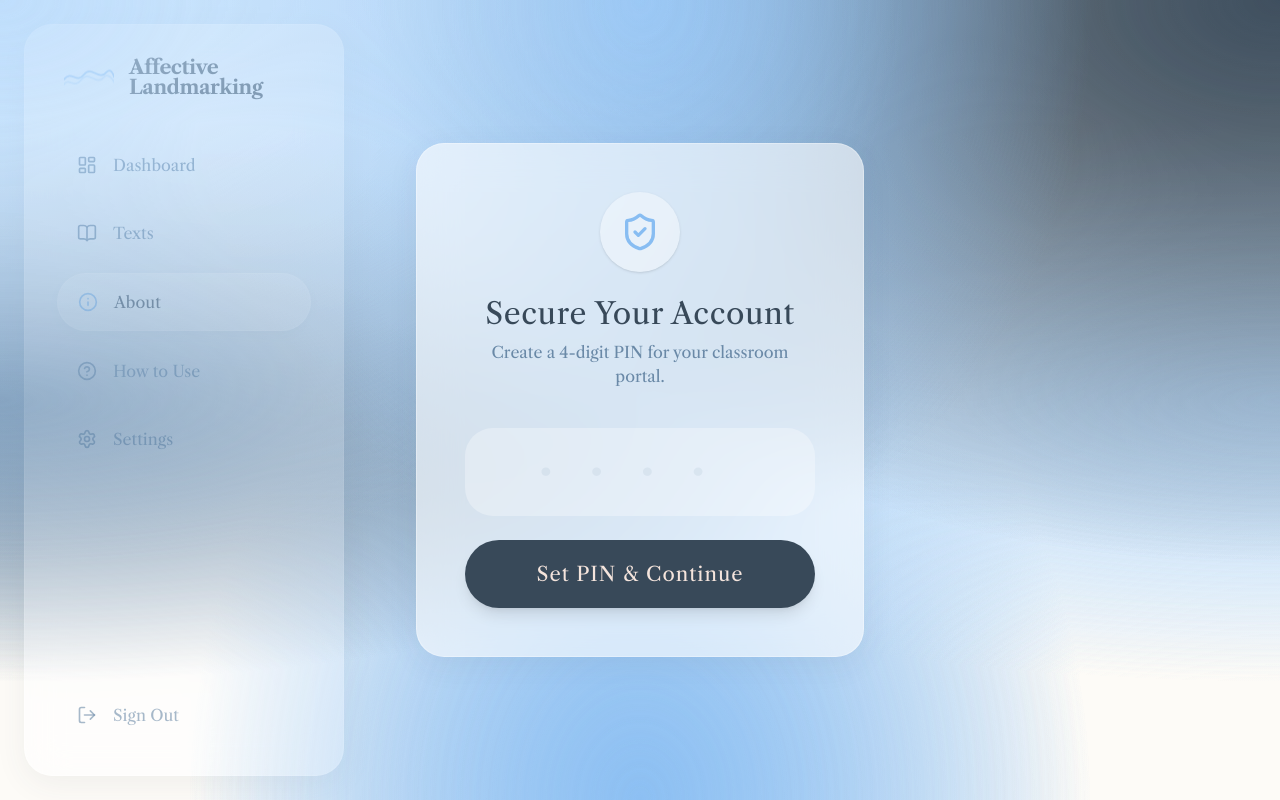
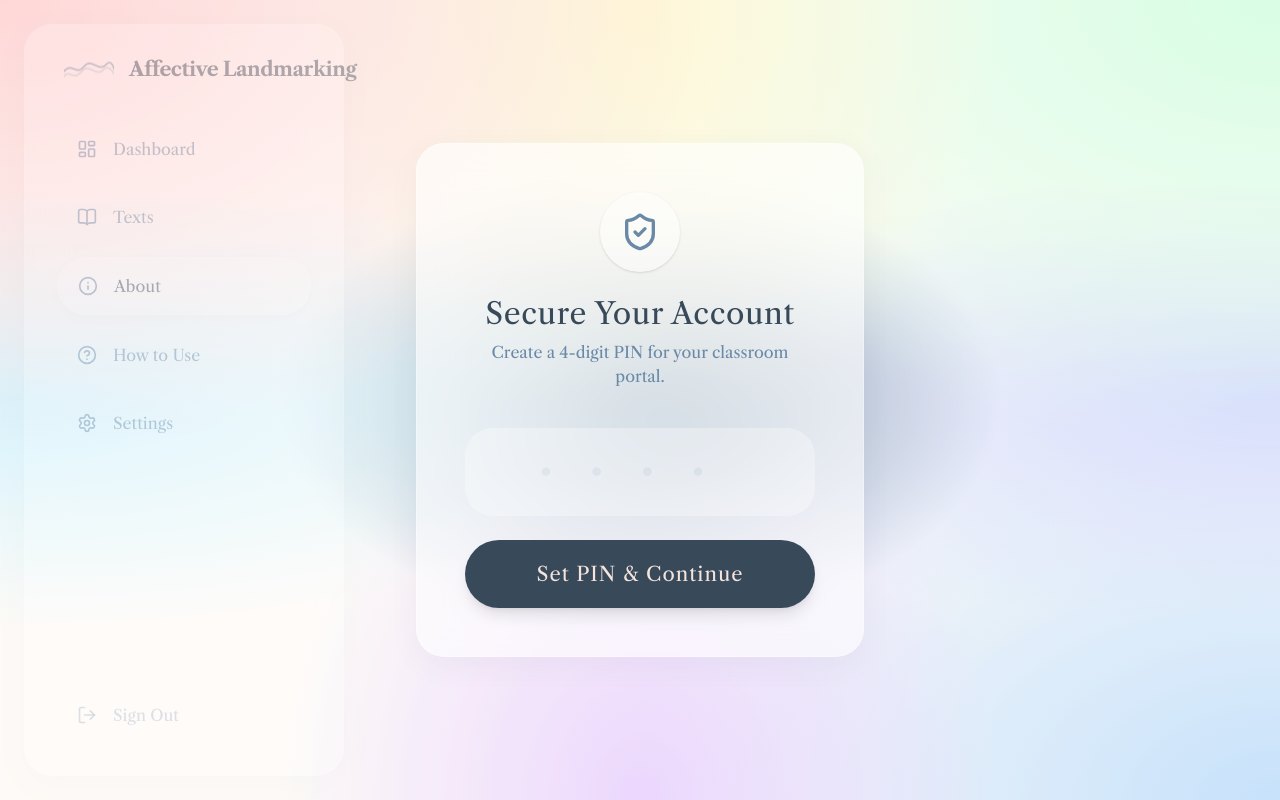
Before and after one commit to mehagupta8/affective-landmarking-app, a Next.js app: page /teacher/about in a window 1280 px wide. Built offline with nearby package versions, Linux system fonts and the light colour scheme; no server answers.

Commit message:
UI Polish: Rainbow atmospheric background, replaced orange with #6A89A7, and ensured full menu title visibility

```diff
--- a/src/app/globals.css
+++ b/src/app/globals.css
@@ -3,13 +3,13 @@
 @theme inline {
   --color-charcoal: #384959;
   --color-warm-grey: #6A89A7;
-  --color-terracotta: #88BDF2;
+  --color-accent-blue: #88BDF2;
   --color-sky-blue: #BDDDFC;
 
-  /* Rasa Colors - Kept as is per previous requirement for bold primary colors,
-     but maybe the user wants these changed too?
-     The prompt only mentioned the UI color palette.
-     I'll stick to the UI palette first. */
+  /* Primary Theme Color (Replaces Orange) */
+  --color-terracotta: #6A89A7;
+
+  /* Rasa Colors - Kept as is per previous requirement for bold primary colors */
   --color-rasa-fear: #191910;
   --color-rasa-joy: #FFC0CB;
   --color-rasa-anger: #E14747;
@@ -26,12 +26,15 @@
 }
 
 :root {
-  --background-gradient: radial-gradient(at 0% 0%, #BDDDFC 0, transparent 50%),
-                         radial-gradient(at 50% 0%, #88BDF2 0, transparent 50%),
-                         radial-gradient(at 100% 0%, #384959 0, transparent 50%),
-                         radial-gradient(at 0% 50%, #6A89A7 0, transparent 50%),
-                         radial-gradient(at 100% 50%, #BDDDFC 0, transparent 50%),
-                         radial-gradient(at 50% 100%, #88BDF2 0, transparent 50%);
+  /* Rainbow Atmospheric Ombre */
+  --background-gradient: radial-gradient(at 0% 0%, #FFD1D1 0, transparent 40%),    /* Soft Red */
+                         radial-gradient(at 50% 0%, #FFF8D1 0, transparent 40%),   /* Soft Yellow */
+                         radial-gradient(at 100% 0%, #D1FFE1 0, transparent 40%),  /* Soft Green */
+                         radial-gradient(at 0% 50%, #D1F3FF 0, transparent 40%),   /* Soft Blue */
+                         radial-gradient(at 50% 50%, #6A89A7 0, transparent 40%),  /* User Request (#6A89A7) */
+                         radial-gradient(at 100% 50%, #D1D8FF 0, transparent 40%), /* Soft Indigo */
+                         radial-gradient(at 50% 100%, #E9D1FF 0, transparent 40%), /* Soft Violet */
+                         radial-gradient(at 100% 100%, #BDDDFC 0, transparent 40%);/* Sky Blue Corner */
   --reading-bg: #F0F4F8;
   --reading-surface: #FDFBF7;
 }
@@ -46,19 +49,19 @@
   h1 {
     @apply font-normal tracking-[0.02em];
     line-height: 1.2;
-    font-size: 4rem; /* Increased size */
+    font-size: 4rem;
   }
 
   h2 {
     @apply font-normal tracking-[0.02em];
     line-height: 1.2;
-    font-size: 2.5rem; /* Increased size */
+    font-size: 2.5rem;
   }
 
   h3 {
     @apply font-normal tracking-[0.02em];
     line-height: 1.2;
-    font-size: 2rem; /* Increased size */
+    font-size: 2rem;
   }
 
   button {
@@ -77,11 +80,12 @@
     z-index: -1;
     background: var(--background-gradient);
     background-size: cover;
-    opacity: 0.8;
+    background-color: #FDFBF7; /* Base tint */
+    opacity: 0.6; /* Softer opacity for the rainbow effect */
   }
 
   .glass {
-    @apply bg-white/60 backdrop-blur-[20px] border border-white/30 shadow-[0_8px_32px_0_rgba(56,73,89,0.07)];
+    @apply bg-white/60 backdrop-blur-[20px] border border-white/30 shadow-[0_8px_32px_0_rgba(56,73,89,0.05)];
   }
 
   .glass-edge {
--- a/src/app/teacher/layout.tsx
+++ b/src/app/teacher/layout.tsx
@@ -33,8 +33,8 @@ export default function TeacherLayout({ children }: { children: ReactNode }) {
       <aside className="w-80 glass m-6 rounded-[28px] flex flex-col p-8 space-y-10 h-[calc(100vh-3rem)] sticky top-6">
         <div className="flex items-center space-x-4 px-2">
           <Orb size="md" className="shrink-0" />
-          <span className="text-xl font-bold tracking-tight text-charcoal leading-none">
-            Affective<br />Landmarking
+          <span className="text-xl font-bold tracking-tight text-charcoal leading-none whitespace-nowrap">
+            Affective Landmarking
           </span>
         </div>
 
```
